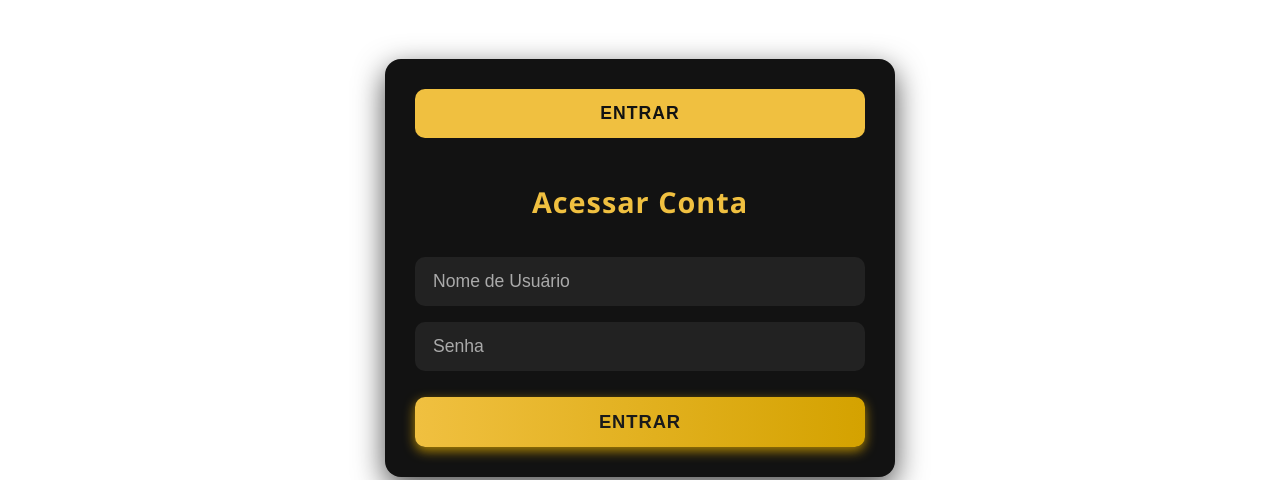
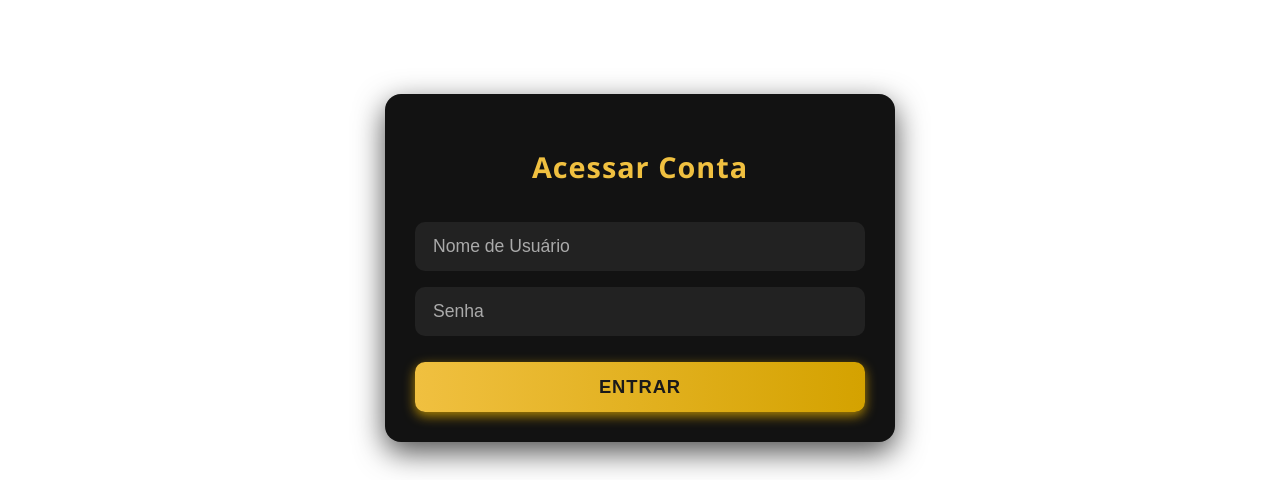
Before and after one commit to VictorHVasquez/pmv-si-2025-1-pe5-t1-g3-coopcred, a plain HTML site: page frontend/index.html in a window 1280 px wide. Shown: the part 420-900 px from the top of the page. Drawn offline with Linux system fonts and the light colour scheme.

Commit message:
Update index.html

```diff
--- a/frontend/index.html
+++ b/frontend/index.html
@@ -26,9 +26,6 @@
 
   <section class="login-area">
     <div class="auth-container">
-      <div class="tabs">
-        <button class="tab-btn active" data-tab="login">Entrar</button>
-      </div>
 
       <div class="form-container">
         <form id="login-form" class="auth-form active">
```
